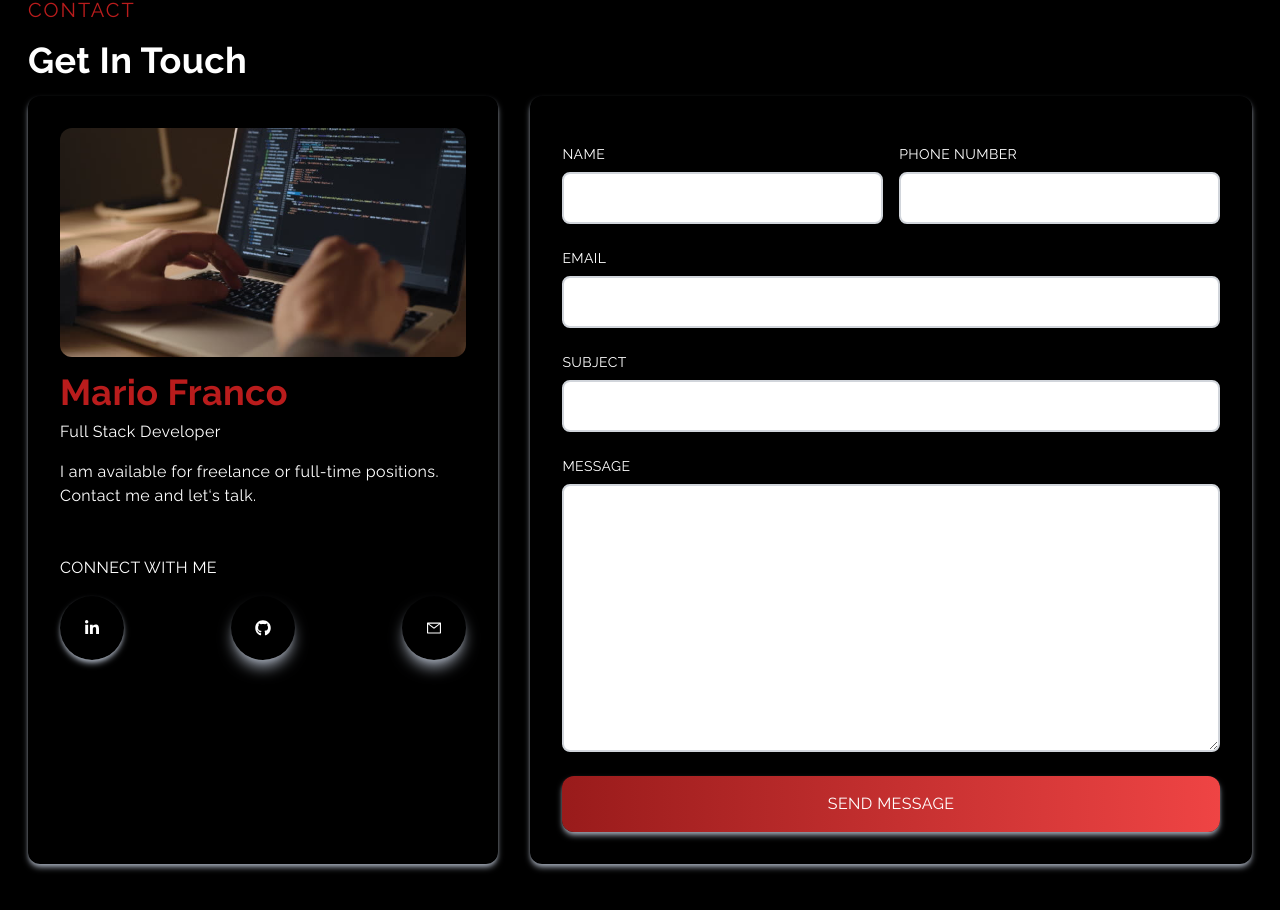
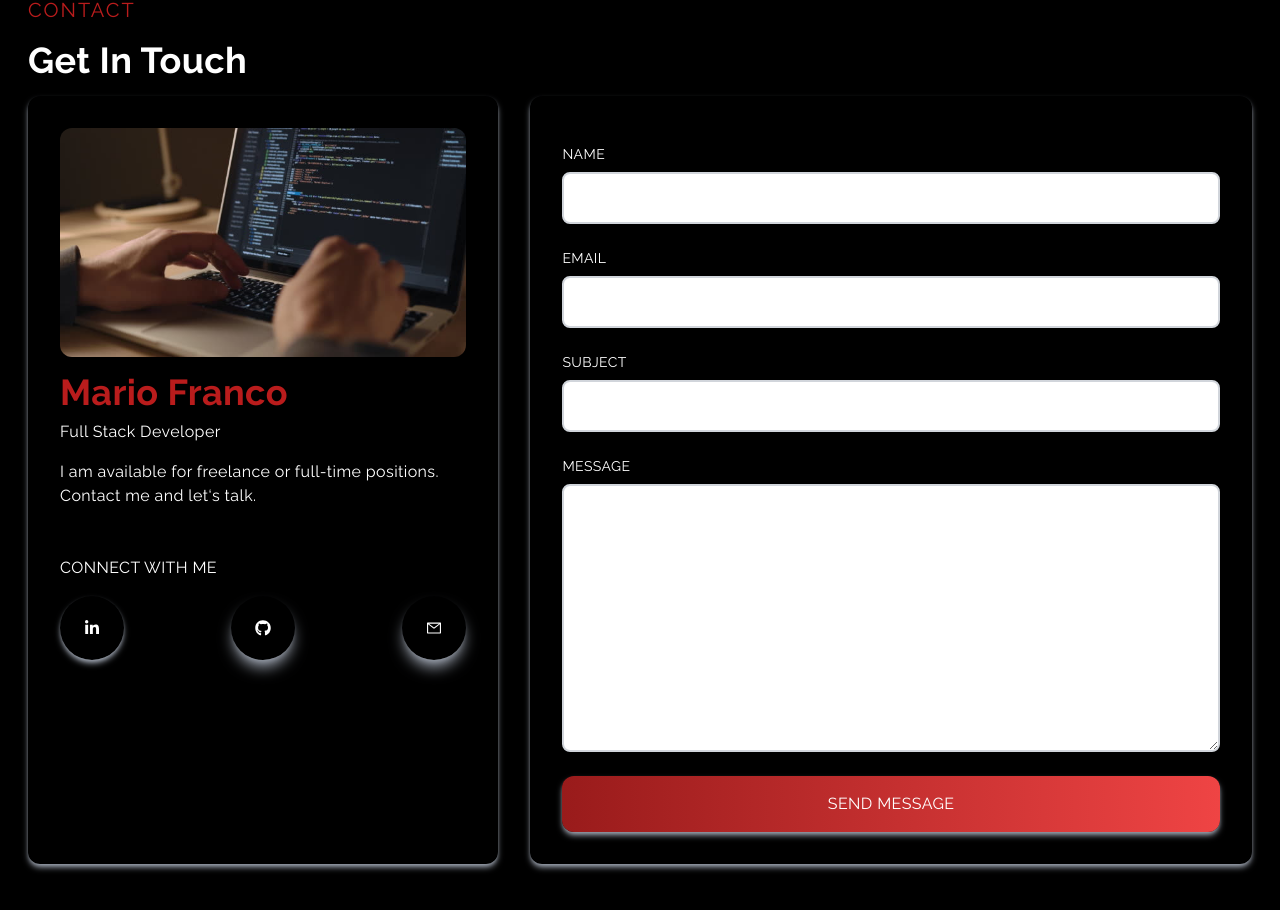
Before and after one commit to MKamui/Portfolio, a Next.js app: page / in a window 1280 px wide. Shown: the part 3314-4224 px from the top of the page. Built offline with nearby package versions, Linux system fonts and the light colour scheme.

Commit message:
refactor(contact): delete phone number

```diff
--- a/components/Contact.jsx
+++ b/components/Contact.jsx
@@ -67,25 +67,13 @@ const Contact = () => {
                 method='POST'
                 encType='multipart/form-data'
               >
-                <div className='grid md:grid-cols-2 gap-4 w-full py-2'>
-                  <div className='flex flex-col'>
-                    <label className='uppercase text-sm py-2'>Name</label>
-                    <input
+                <div className='flex flex-col py-2'>
+                  <label className='uppercase text-sm py-2'>Name</label>
+                  <input
                       className='border-2 rounded-lg p-3 flex border-gray-300 text-black'
                       type='text'
                       name='name'
-                    />
-                  </div>
-                  <div className='flex flex-col'>
-                    <label className='uppercase text-sm py-2'>
-                      Phone Number
-                    </label>
-                    <input
-                      className='border-2 rounded-lg p-3 flex border-gray-300 text-black'
-                      type='text'
-                      name='phone'
-                    />
-                  </div>
+                  />
                 </div>
                 <div className='flex flex-col py-2'>
                   <label className='uppercase text-sm py-2'>Email</label>
```
